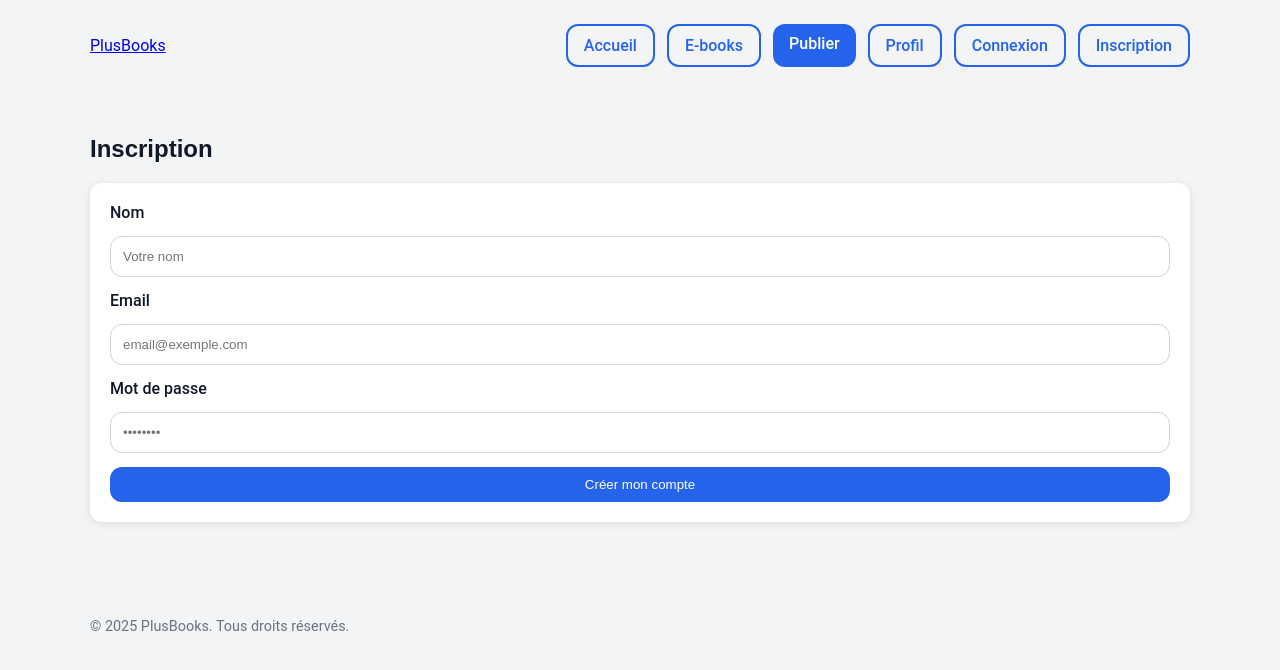
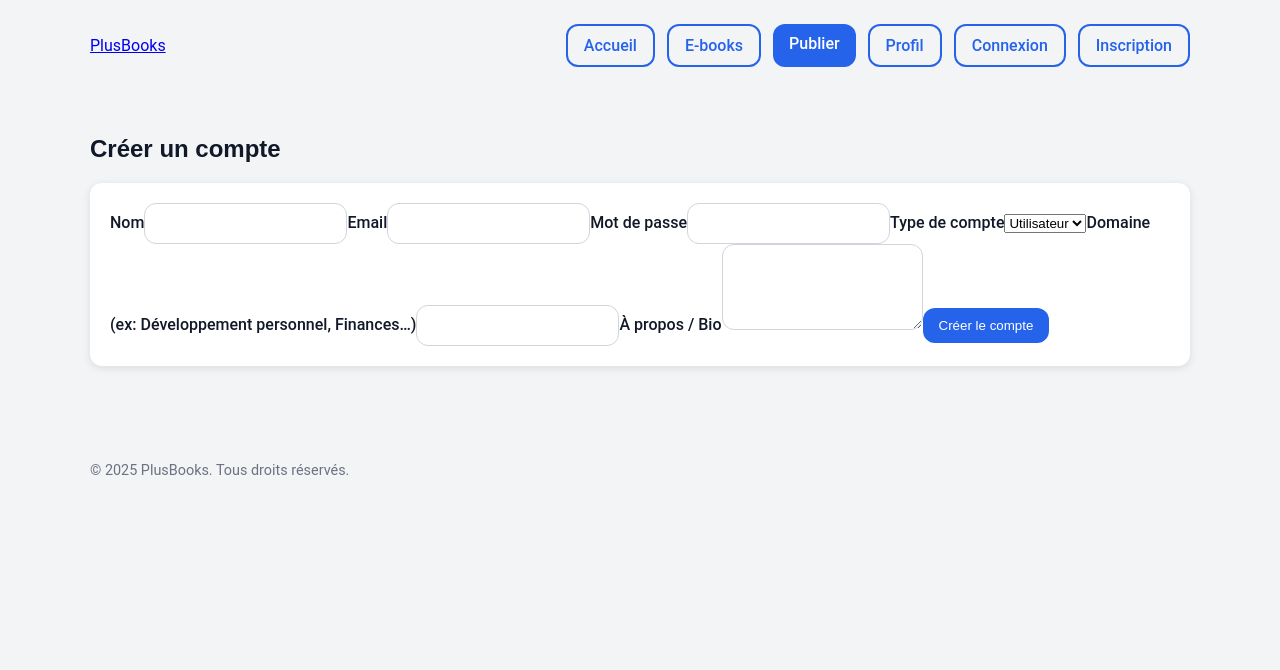
Before and after one commit to Juniorleriche27/plusbooks-frontend, a React (Vite) app: page /register in a window 1280 px wide. Shown: the top 670 px of the page. Built offline with nearby package versions, Linux system fonts and the light colour scheme; no server answers.

Commit message:
Frontend: formulaires auth + header dynamique + routes protégées

```diff
--- /dev/null
+++ b/src/components/ProtectedRoute.jsx
@@ -0,0 +1,8 @@
+import React from "react";
+import { Navigate } from "react-router-dom";
+
+export default function ProtectedRoute({ children }) {
+  const token = localStorage.getItem("token");
+  if (!token) return <Navigate to="/login" replace />;
+  return children;
+}
--- a/src/pages/Login.jsx
+++ b/src/pages/Login.jsx
@@ -1,25 +1,61 @@
-import React, { useState } from 'react'
+import React, { useState } from "react";
+import { login } from "../services/api";
+import { useNavigate } from "react-router-dom";
 
 export default function Login() {
-  const [email, setEmail] = useState('')
-  const [password, setPassword] = useState('')
+  const nav = useNavigate();
+  const [form, setForm] = useState({ email: "", password: "" });
+  const [loading, setLoading] = useState(false);
+  const [error, setError] = useState("");
 
-  const handleSubmit = (e) => {
-    e.preventDefault()
-    alert(`Connexion\nEmail: ${email}`)
-  }
+  const onChange = (e) =>
+    setForm((f) => ({ ...f, [e.target.name]: e.target.value }));
+
+  const onSubmit = async (e) => {
+    e.preventDefault();
+    setError("");
+    setLoading(true);
+    try {
+      const res = await login(form);
+      localStorage.setItem("token", res.token);
+      localStorage.setItem("user", JSON.stringify(res.user));
+      nav("/profile");
+    } catch (err) {
+      setError("Email ou mot de passe incorrect.");
+    } finally {
+      setLoading(false);
+    }
+  };
 
   return (
     <section className="stack">
-      <h2>Connexion</h2>
-      <form className="form" onSubmit={handleSubmit}>
-        <label>Email</label>
-        <input value={email} onChange={(e) => setEmail(e.target.value)} placeholder="email@exemple.com" />
-        <label>Mot de passe</label>
-        <input type="password" value={password} onChange={(e) => setPassword(e.target.value)} placeholder="••••••••" />
-        <button className="btn" type="submit">Se connecter</button>
+      <h1>Connexion</h1>
+      <form className="card stack" onSubmit={onSubmit}>
+        {error && <div className="error">{error}</div>}
+        <label>
+          Email
+          <input
+            name="email"
+            type="email"
+            value={form.email}
+            onChange={onChange}
+            required
+          />
+        </label>
+        <label>
+          Mot de passe
+          <input
+            name="password"
+            type="password"
+            value={form.password}
+            onChange={onChange}
+            required
+          />
+        </label>
+        <button className="btn" disabled={loading}>
+          {loading ? "Connexion..." : "Se connecter"}
+        </button>
       </form>
-      <p className="muted">Pas de compte ? <a href="/register">Créer un compte</a></p>
     </section>
-  )
+  );
 }
--- a/src/pages/Register.jsx
+++ b/src/pages/Register.jsx
@@ -1,27 +1,93 @@
-import React, { useState } from 'react'
+import React, { useState } from "react";
+import { register } from "../services/api";
+import { useNavigate } from "react-router-dom";
 
 export default function Register() {
-  const [name, setName] = useState('')
-  const [email, setEmail] = useState('')
-  const [password, setPassword] = useState('')
+  const nav = useNavigate();
+  const [form, setForm] = useState({
+    name: "",
+    email: "",
+    password: "",
+    role: "user",
+    domain: "",
+    bio: "",
+  });
+  const [loading, setLoading] = useState(false);
+  const [error, setError] = useState("");
 
-  const handleSubmit = (e) => {
-    e.preventDefault()
-    alert(`Inscription\nNom: ${name}\nEmail: ${email}`)
-  }
+  const onChange = (e) =>
+    setForm((f) => ({ ...f, [e.target.name]: e.target.value }));
+
+  const onSubmit = async (e) => {
+    e.preventDefault();
+    setError("");
+    setLoading(true);
+    try {
+      const res = await register(form);
+      localStorage.setItem("token", res.token);
+      localStorage.setItem("user", JSON.stringify(res.user));
+      nav("/profile");
+    } catch (err) {
+      setError(
+        err?.response?.data?.message || "Échec de l'inscription. Vérifie les champs."
+      );
+    } finally {
+      setLoading(false);
+    }
+  };
 
   return (
     <section className="stack">
-      <h2>Inscription</h2>
-      <form className="form" onSubmit={handleSubmit}>
-        <label>Nom</label>
-        <input value={name} onChange={(e) => setName(e.target.value)} placeholder="Votre nom" />
-        <label>Email</label>
-        <input value={email} onChange={(e) => setEmail(e.target.value)} placeholder="email@exemple.com" />
-        <label>Mot de passe</label>
-        <input type="password" value={password} onChange={(e) => setPassword(e.target.value)} placeholder="••••••••" />
-        <button className="btn" type="submit">Créer mon compte</button>
+      <h1>Créer un compte</h1>
+      <form className="card stack" onSubmit={onSubmit}>
+        {error && <div className="error">{error}</div>}
+        <label>
+          Nom
+          <input name="name" value={form.name} onChange={onChange} required />
+        </label>
+        <label>
+          Email
+          <input
+            name="email"
+            type="email"
+            value={form.email}
+            onChange={onChange}
+            required
+          />
+        </label>
+        <label>
+          Mot de passe
+          <input
+            name="password"
+            type="password"
+            value={form.password}
+            onChange={onChange}
+            required
+          />
+        </label>
+
+        <label>
+          Type de compte
+          <select name="role" value={form.role} onChange={onChange}>
+            <option value="user">Utilisateur</option>
+            <option value="coach">Coach</option>
+          </select>
+        </label>
+
+        <label>
+          Domaine (ex: Développement personnel, Finances…)
+          <input name="domain" value={form.domain} onChange={onChange} />
+        </label>
+
+        <label>
+          À propos / Bio
+          <textarea name="bio" value={form.bio} onChange={onChange} rows={4} />
+        </label>
+
+        <button className="btn" disabled={loading}>
+          {loading ? "Création..." : "Créer le compte"}
+        </button>
       </form>
     </section>
-  )
+  );
 }
--- a/src/services/api.js
+++ b/src/services/api.js
@@ -1,61 +1,32 @@
 import axios from "axios";
 
-// --- Configuration de base Axios ---
+export const API_BASE =
+  import.meta.env.VITE_API_BASE || "https://plusbooks-backend.onrender.com";
+
 const api = axios.create({
-  baseURL: "https://plusbooks-backend.onrender.com", // URL de ton backend Render
-  headers: {
-    "Accept": "application/json",
-  },
+  baseURL: `${API_BASE}/api`,
 });
 
-// --- Récupérer la liste des e-books ---
-export async function fetchEbooks(page = 1) {
-  const { data } = await api.get(`/api/ebooks?page=${page}`);
-  return data;
-}
+// Ajoute automatiquement le token si présent
+api.interceptors.request.use((config) => {
+  const token = localStorage.getItem("token");
+  if (token) config.headers.Authorization = `Bearer ${token}`;
+  return config;
+});
 
-// --- Créer un nouvel e-book (avec ou sans fichier PDF) ---
-export async function createEbook({ title, description, price, file }) {
-  const form = new FormData();
-  form.append("title", title);
-  form.append("description", description || "");
-  form.append("price", price || 0);
-  if (file) {
-    form.append("file", file);
-  }
+export const fetchEbooks = (page = 1) =>
+  api.get(`/ebooks?page=${page}`).then((r) => r.data);
+export const fetchEbook = (id) =>
+  api.get(`/ebooks/${id}`).then((r) => r.data);
+export const createEbook = (data) =>
+  api.post(`/ebooks`, data).then((r) => r.data);
 
-  const { data } = await api.post("/api/ebooks", form, {
-    headers: { "Content-Type": "multipart/form-data" },
-  });
-  return data;
-}
-
-// --- Récupérer un e-book précis ---
-export async function getEbook(id) {
-  const { data } = await api.get(`/api/ebooks/${id}`);
-  return data;
-}
-
-// --- Mettre à jour un e-book ---
-export async function updateEbook(id, { title, description, price, file }) {
-  const form = new FormData();
-  if (title) form.append("title", title);
-  if (description) form.append("description", description);
-  if (price) form.append("price", price);
-  if (file) {
-    form.append("file", file);
-  }
-
-  const { data } = await api.post(`/api/ebooks/${id}`, form, {
-    headers: { "Content-Type": "multipart/form-data" },
-  });
-  return data;
-}
-
-// --- Supprimer un e-book ---
-export async function deleteEbook(id) {
-  const { data } = await api.delete(`/api/ebooks/${id}`);
-  return data;
-}
+// Auth
+export const register = (payload) =>
+  api.post(`/register`, payload).then((r) => r.data);
+export const login = (payload) =>
+  api.post(`/login`, payload).then((r) => r.data);
+export const me = () => api.get(`/me`).then((r) => r.data);
+export const logout = () => api.post(`/logout`);
 
 export default api;
```
Also changed, not shown: src/components/Header.jsx (+40 -12 lines), src/main.jsx (+6 -2 lines).
